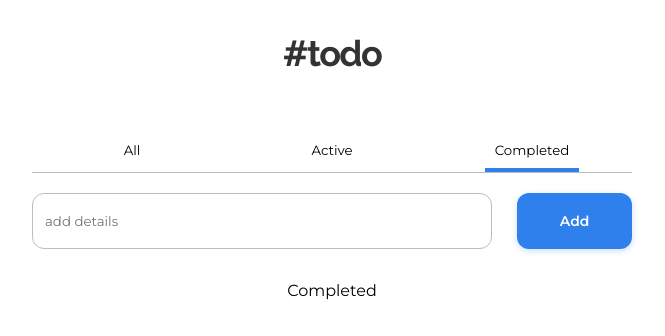
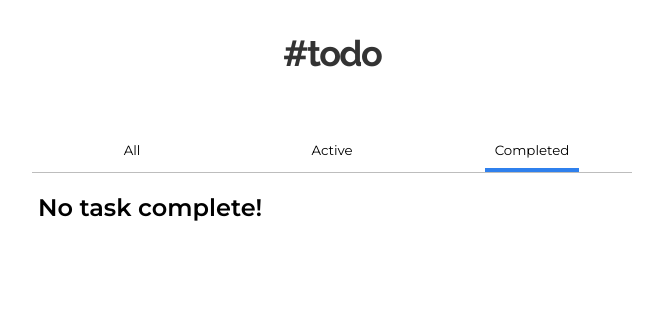
Before and after one commit to miguelfiais/todo-list, a React (Vite) app: page /completed in a window 1280 px wide. Shown: the top 336 px of the page, without its empty margins (308-973 px from the left). Built offline with nearby package versions, Linux system fonts and the light colour scheme.

Commit message:
feat: end screen completed tasks

```diff
--- a/src/components/Completed/index.jsx
+++ b/src/components/Completed/index.jsx
@@ -1,6 +1,21 @@
+import { useEffect, useState } from "react"
+import { useList } from "../../hooks/ListContext"
+import Task from "../Task"
+
 const Completed = () => {
+
+  const { list, completedTask } = useList()
+  const [listActive, setListActive] = useState([])
+
+  useEffect(() => {
+    const newList = list.filter(item => item.completed === true)
+  setListActive(newList)
+  },[list])
+
   return (
-    <div>Completed</div>
+    <>
+      <Task list={listActive} completedTask={completedTask} message={"No task complete!"}/>
+    </>
   )
 }
 
--- a/src/components/Form/index.jsx
+++ b/src/components/Form/index.jsx
@@ -1,9 +1,11 @@
 import React, { useState } from 'react'
+import { useLocation } from 'react-router-dom'
 import { v4 as uuidv4 } from 'uuid'
 import { useList } from '../../hooks/ListContext'
 import { Container } from './styles'
 
 const Form = () => {
+  const { pathname } = useLocation()
 
   const {list, setList} = useList()
   const [task, setTask] = useState("")
@@ -15,7 +17,7 @@ const Form = () => {
   }
 
   return (
-    <Container onSubmit={getTask}>
+    <Container onSubmit={getTask} isVisible={pathname === '/completed'}>
         <input type="text" placeholder='add details' onChange={(e) => setTask(e.target.value)} value={task}/>
         <button type='submit'>Add</button>
     </Container>
--- a/src/components/Form/styles.js
+++ b/src/components/Form/styles.js
@@ -2,7 +2,7 @@ import styled from "styled-components";
 
 export const Container = styled.form`
     width: 100%;
-    display: flex;
+    display: ${props => props.isVisible ? "none" : "flex"};
     gap: 25px;
     margin-bottom: 32px;
     input{
```
